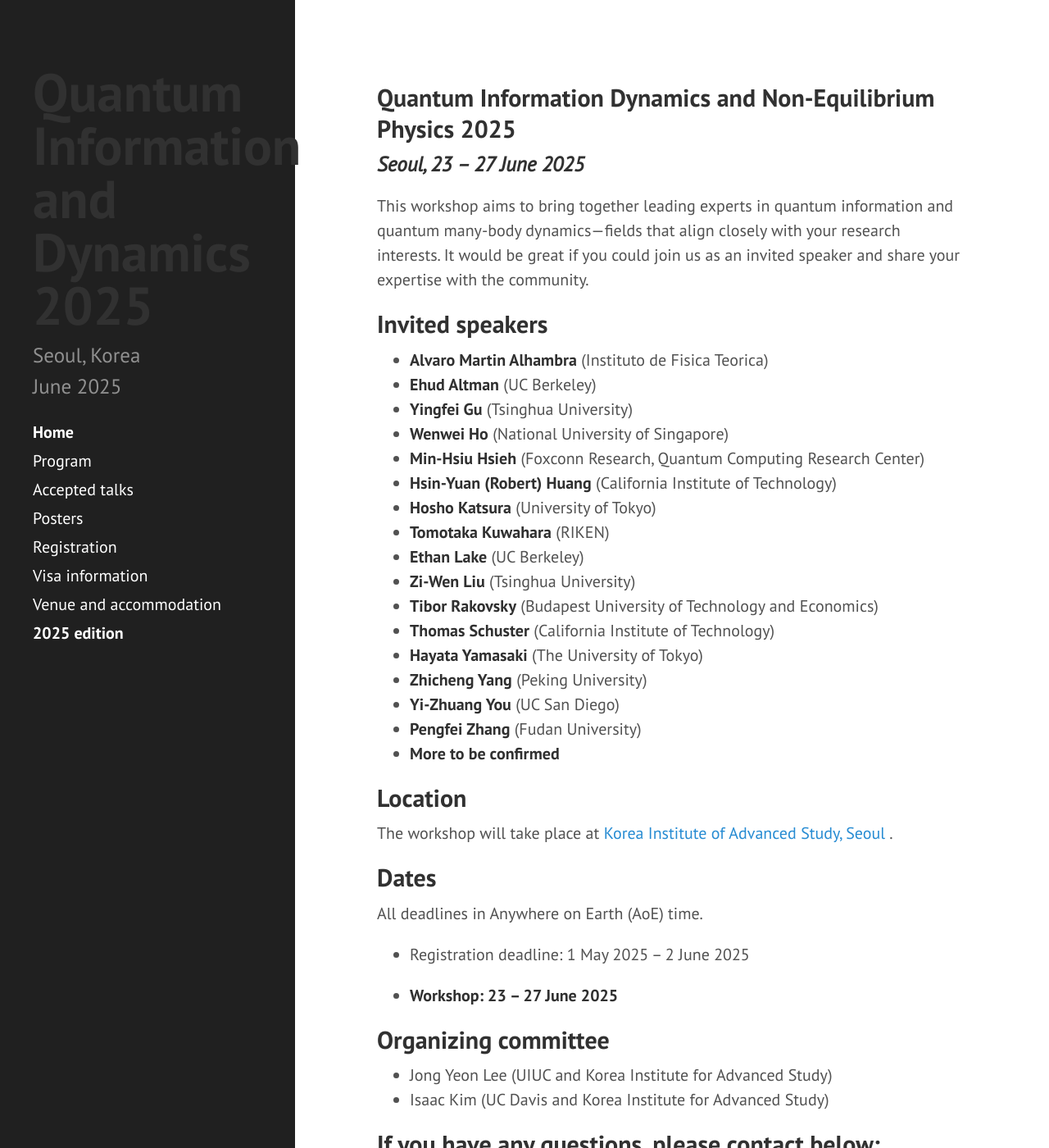
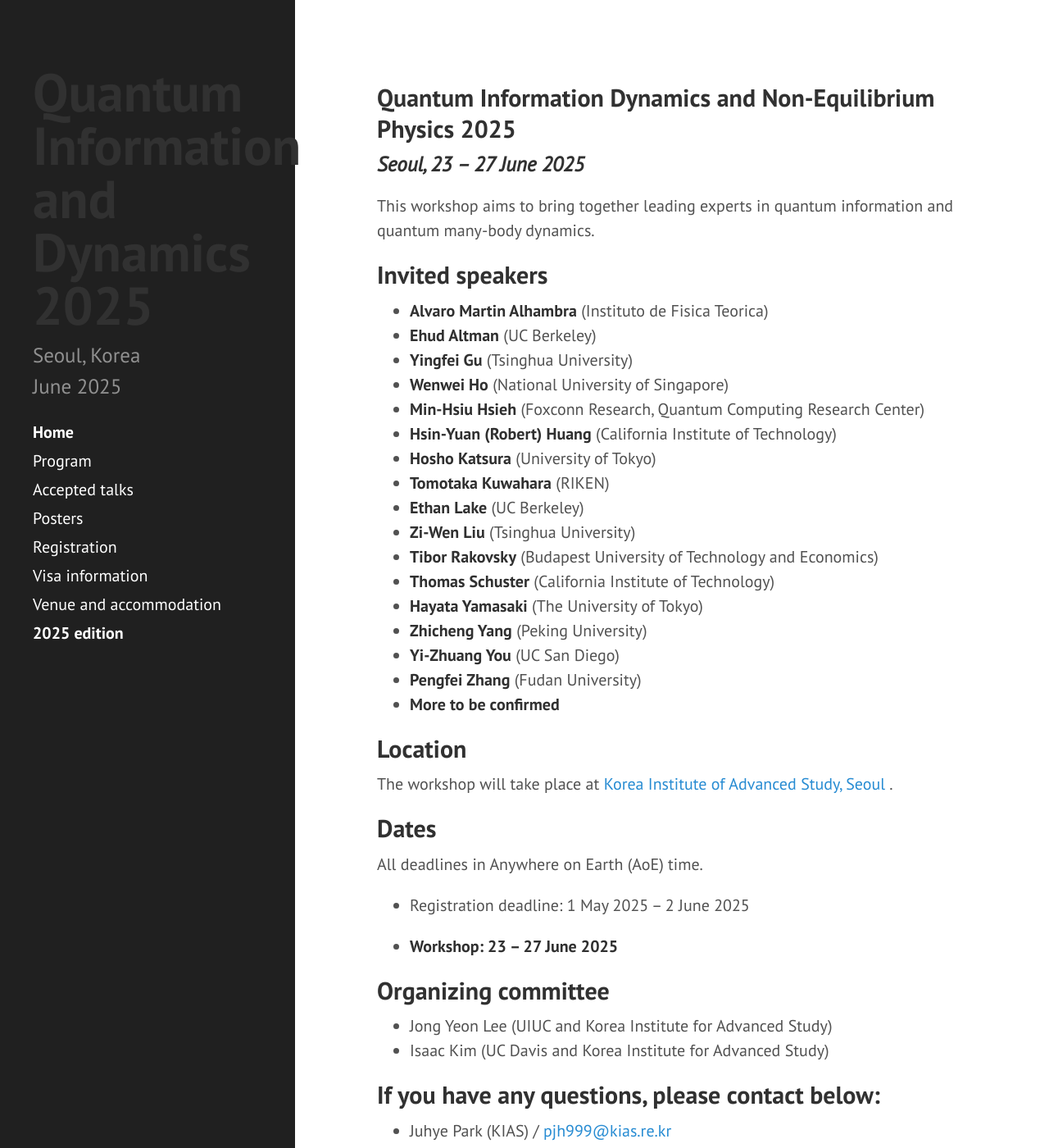
Before and after one commit to yeon-lee/yeon-lee.github.io, a Jekyll site: the page built from index.md, in a window 1280 px wide and 1400 px high. Shown: the whole window at 82% size. Built offline with Jekyll 4.4.1, drawn with Linux system fonts in a browser that asks for light colours; nearby versions of some CDN libraries; some of the changed text lies outside the part shown.

Commit message:
Update index.md

```diff
--- a/index.md
+++ b/index.md
@@ -8,7 +8,7 @@
 ## Quantum Information Dynamics and Non-Equilibrium Physics 2025
 <h3 class="lessspace"><em>Seoul, 23 &ndash; 27 June 2025</em></h3>
 
-This workshop aims to bring together leading experts in quantum information and quantum many-body dynamics—fields that align closely with your research interests. It would be great if you could join us as an invited speaker and share your expertise with the community.
+This workshop aims to bring together leading experts in quantum information and quantum many-body dynamics.
 
 ## Invited speakers
 * **Alvaro Martin Alhambra** (Instituto de Fisica Teorica)
@@ -52,6 +52,6 @@
 * Hyukjoon Kwon (KIAS)  /  <a href="mailto:hjkwon@kias.re.kr">hjkwon@kias.re.kr</a>
 
 ## Sponsor
-The workshop is sponsored by Quantum Universe Center, Korea Institute for Advanced Study (KIAS), National Research Foundation of Korea (NRF).
+The workshop is sponsored by Quantum Universe Center, Korea Institute for Advanced Study (KIAS)
 
-<a href="https://kias.re.kr"> <img src="kias-wordmask.png" width="280"/> </a> <a href="https://nrf.re.kr"> <img src="nrf.png" width="250"/> </a>
+<a href="https://kias.re.kr"> <img src="kias-wordmask.png" width="280"/> </a>
```
